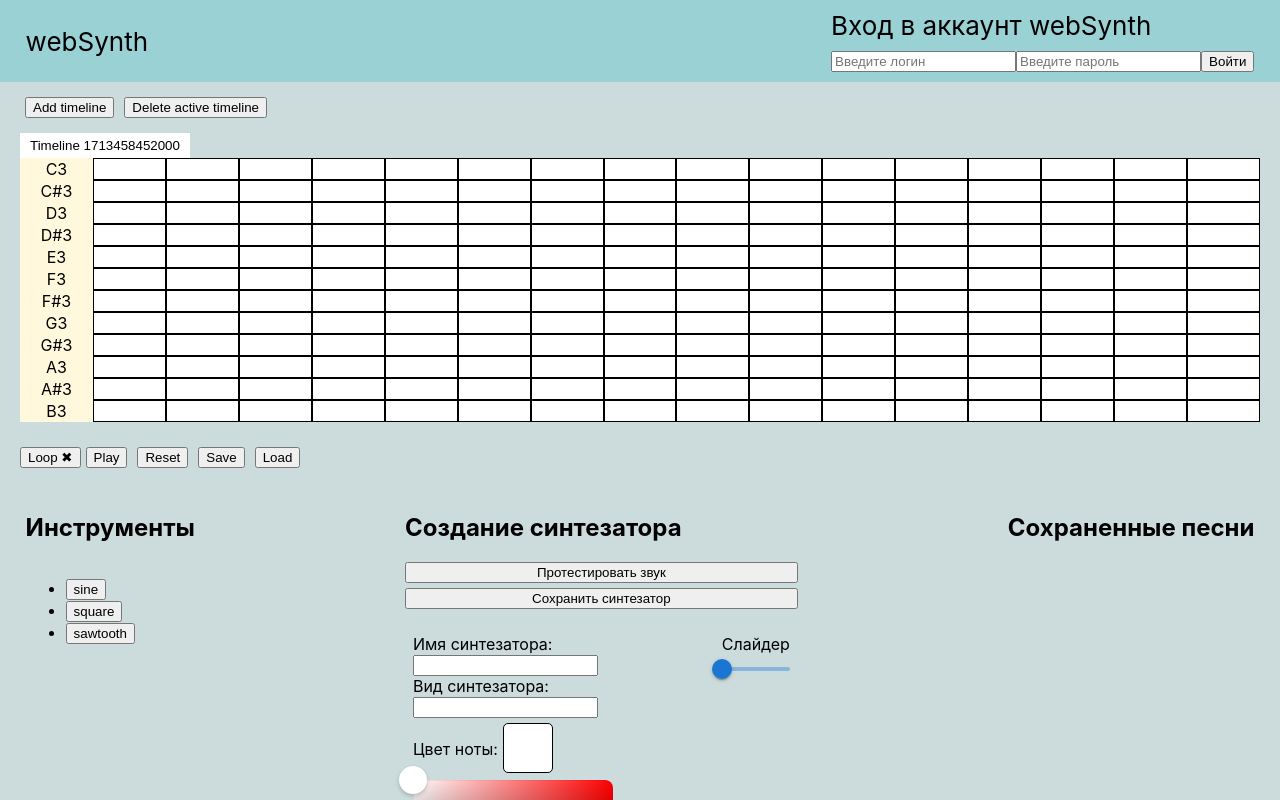
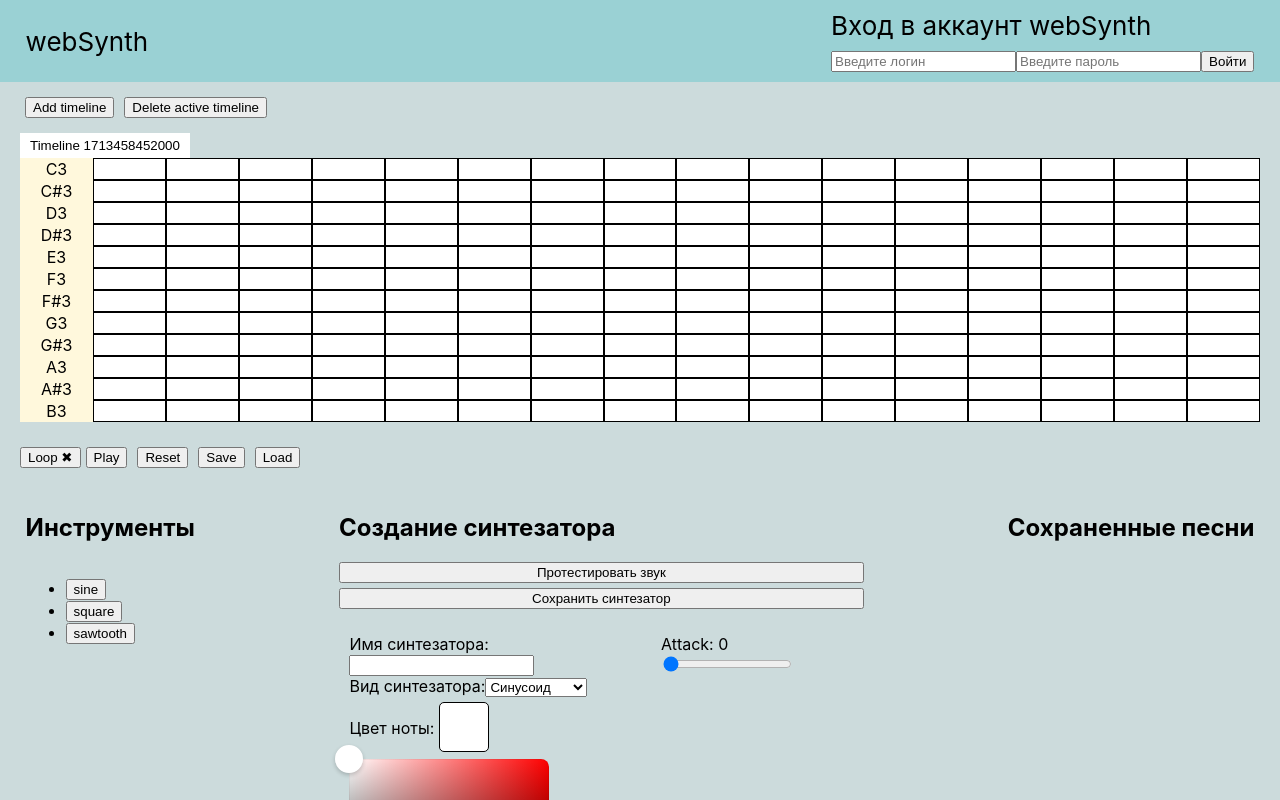
Before and after one commit to Wildexad/webSynth, a React (Create React App) app in the folder client/: page / in a window 1280 px wide. Shown: the top 800 px of the page. Built offline with nearby package versions, Linux system fonts and the light colour scheme; a web font is replaced by a local one.

Commit message:
working on making the sliders functional

```diff
--- a/client/src/components/InstrumentCreation.jsx
+++ b/client/src/components/InstrumentCreation.jsx
@@ -3,11 +3,18 @@ import { HexColorPicker } from "react-colorful";
 import Slider from '@mui/material/Slider';
 
 import * as Tone from 'tone';
+import InstrumentSlider from "./InstrumentSlider";
 
 const InstrumentCreation = ({ synthList, setSynthList }) => {
     const [synthName, setSynthName] = useState(''); // Состояние названия нового синтезатора
     const [synthType, setSynthType] = useState('sine'); // Состояния вида осциллятора нового синтезатора
     const [synthColor, setSynthColor] = useState('#fff'); // Состояние цвета нового синтезатора
+    const [synthEnvelope, setSynthEnvelope] = useState({
+        'attack': 0,
+        'decay': 0,
+        'sustain': 1,
+        'release': 0.7
+    }); // Состояние, определяющее envelope нового синтезатора
 
     // Функция по сохранению нового синтезатора
     const handleSubmit = (event) => {
@@ -16,7 +23,8 @@ const InstrumentCreation = ({ synthList, setSynthList }) => {
         const newSynth = {
             'name': synthName,
             'oscillator': { 'type': event.target['synthType'].value },
-            'color': synthColor
+            'color': synthColor,
+            'envelope': synthEnvelope
         };
 
         setSynthList([...synthList, newSynth]);
@@ -27,7 +35,7 @@ const InstrumentCreation = ({ synthList, setSynthList }) => {
         const newSynth = {
             'name': synthName,
             'oscillator': { 'type': synthType },
-            'color': synthColor
+            'color': synthColor,
         };
 
         const synth = new Tone.Synth();
@@ -53,7 +61,11 @@ const InstrumentCreation = ({ synthList, setSynthList }) => {
 
                         <label>
                             Вид синтезатора:
-                            <input type='text' name='synthType' onChange={(e) => {setSynthType(e.target.value)}} />
+                            <select type='text' name='synthType' onChange={(e) => {setSynthType(e.target.value)}}>
+                                <option value='sine'>Синусоид</option>
+                                <option value='square'>Квадрат</option>
+                                <option value='sawtooth'>Пиловидный</option>
+                            </select>
                         </label>
 
                         <label className="synth-color">
@@ -67,8 +79,12 @@ const InstrumentCreation = ({ synthList, setSynthList }) => {
 
                     <div>
                         <label>
-                            Слайдер
-                            <Slider />
+                            Attack: {synthEnvelope.attack}
+                            <input type="range" min='0.0' max='2.0' defaultValue='0.0' step='0.1' onChange={(e) => {
+                                const newSynthEnvelope = synthEnvelope;
+                                newSynthEnvelope.attack = e.target.value;
+                                setSynthEnvelope(newSynthEnvelope);
+                            }} />
                         </label>
                     </div>
                 </div>
--- a/client/src/components/InstrumentList.jsx
+++ b/client/src/components/InstrumentList.jsx
@@ -10,7 +10,9 @@ const InstrumentList = ({ setActiveSynth, synthList }) => {
                         <button onClick={() => {
                             // Изменение активного синтезатора на выбранный и однократное проирывание примера звука
                             setActiveSynth(synth)
+                            console.log(synth);
 
+                            // Однократное проигрывание ноты при выборе
                             const tempSynth = new Tone.PolySynth();
                             tempSynth.set(synth);
                             tempSynth.toDestination();
--- /dev/null
+++ b/client/src/components/InstrumentSlider.jsx
@@ -0,0 +1,11 @@
+import React from "react";
+
+const InstrumentSlider = ({ synthEnvelope, value, handleSliderChange }) => {
+    return (
+        <>
+
+        </>
+    );
+}
+
+export default InstrumentSlider;
--- a/client/src/components/TimelineController.jsx
+++ b/client/src/components/TimelineController.jsx
@@ -57,6 +57,17 @@ const TimelineController = ({ activeSynth }) => {
         }
     }
 
+    // Функция создания синтезатора для ноты
+    const updateSynth = (noteIndex) => {
+        const synth = new Tone.Synth();  // Создается новый полифонический синтезатор
+        synth.set(notes[noteIndex].synth); // Синтезатору выставляются значения ноты
+
+        synth.envelope.set(notes[noteIndex].synth.envelope);
+        console.log(notes[noteIndex].synth.envelope);
+
+        return synth;
+    }
+
     // Функция проигрывания мелодии один раз
     const playSongOnce = () => {
         let delay = 0;
@@ -65,9 +76,8 @@ const TimelineController = ({ activeSynth }) => {
         }
 
         for (let i = 0; i < notes.length; i++) {
-            const synth = new Tone.PolySynth();  // Создается новый полифонический синтезатор
-            synth.set(notes[i].synth); // Синтезатору выставляются значения ноты
-            synth.toDestination(); // Ситезатор подключается к выходу
+            const synth = updateSynth(i);
+            synth.toDestination(); // Синтезатор подключается к выходу
 
             const now = Tone.now();
             // Добавление места между нотами
--- a/client/src/pages/Main.jsx
+++ b/client/src/pages/Main.jsx
@@ -14,17 +14,35 @@ const Main = () => {
         {
             'name': 'sine',
             'oscillator': { 'type': 'sine' },
-            'color': '#00bfbf'
+            'color': '#00bfbf',
+            'envelope': {
+                'attack': 0,
+                'decay': 0,
+                'sustain': 1,
+                'release': 0.7
+            }
         },
         {
             'name': 'square',
             'oscillator': { 'type': 'square' },
-            'color': '#eb7734'
+            'color': '#eb7734',
+            'envelope': {
+                'attack': 0,
+                'decay': 0,
+                'sustain': 1,
+                'release': 0.7
+            }
         },
         {
             'name': 'sawtooth',
             'oscillator': { 'type': 'sawtooth' },
-            'color': '#eb348f'
+            'color': '#eb348f',
+            'envelope': {
+                'attack': 0,
+                'decay': 0,
+                'sustain': 1,
+                'release': 0.7
+            }
         }
     ]
 
```
